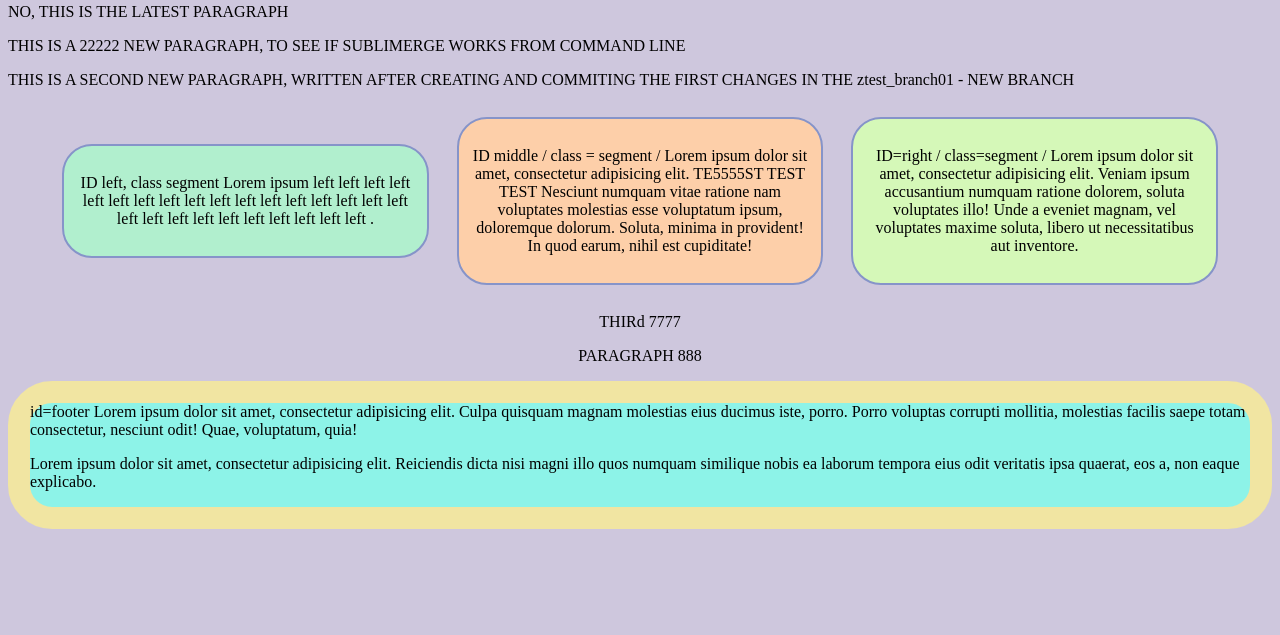
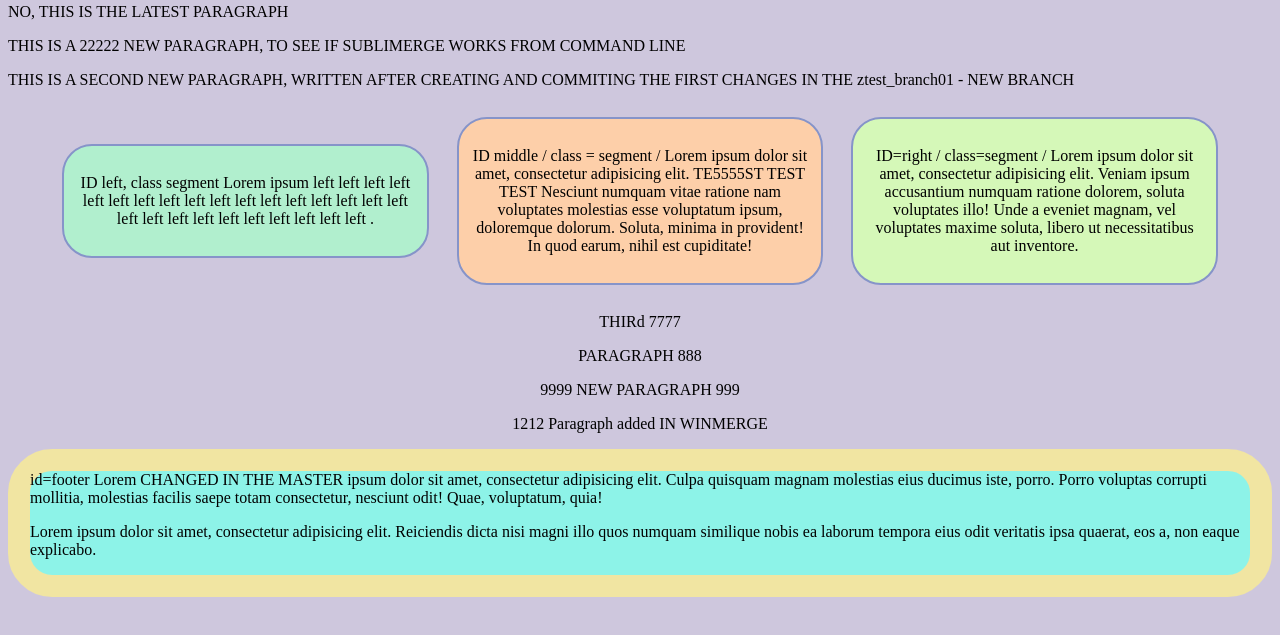
Before and after one commit to yunam6/project_333, a plain HTML site: page index.html in a window 1280 px wide. Shown: the part 81-716 px from the top of the page. Drawn offline with Linux system fonts and the light colour scheme.

Commit message:
Adding 'CHANGED IN MASTER' in the footer of index.html

```diff
--- a/index.html
+++ b/index.html
@@ -18,9 +18,11 @@
 	<div id="right" class="segment"><p>ID=right / class=segment / Lorem ipsum dolor sit amet, consectetur adipisicing elit. Veniam ipsum accusantium numquam ratione dolorem, soluta voluptates illo! Unde a eveniet magnam, vel voluptates maxime soluta, libero ut necessitatibus aut inventore.</p></div>
 	<p>THIRd 7777 </p>
 	<p>PARAGRAPH 888</p>
+	<p>9999 NEW PARAGRAPH 999 </p>
+    <p>1212 Paragraph added IN WINMERGE <p>
 
 </div>
-<div id="footer">id=footer  Lorem ipsum dolor sit amet, consectetur adipisicing elit. Culpa quisquam magnam molestias eius ducimus iste, porro. Porro voluptas corrupti mollitia, molestias facilis saepe totam consectetur, nesciunt odit! Quae, voluptatum, quia!
+<div id="footer">id=footer  Lorem CHANGED IN THE MASTER ipsum dolor sit amet, consectetur adipisicing elit. Culpa quisquam magnam molestias eius ducimus iste, porro. Porro voluptas corrupti mollitia, molestias facilis saepe totam consectetur, nesciunt odit! Quae, voluptatum, quia!
 <p>Lorem ipsum dolor sit amet, consectetur adipisicing elit. Reiciendis dicta nisi magni illo quos numquam similique nobis ea laborum tempora eius odit veritatis ipsa quaerat, eos a, non eaque explicabo.</p></div>
 
 </body>
```
